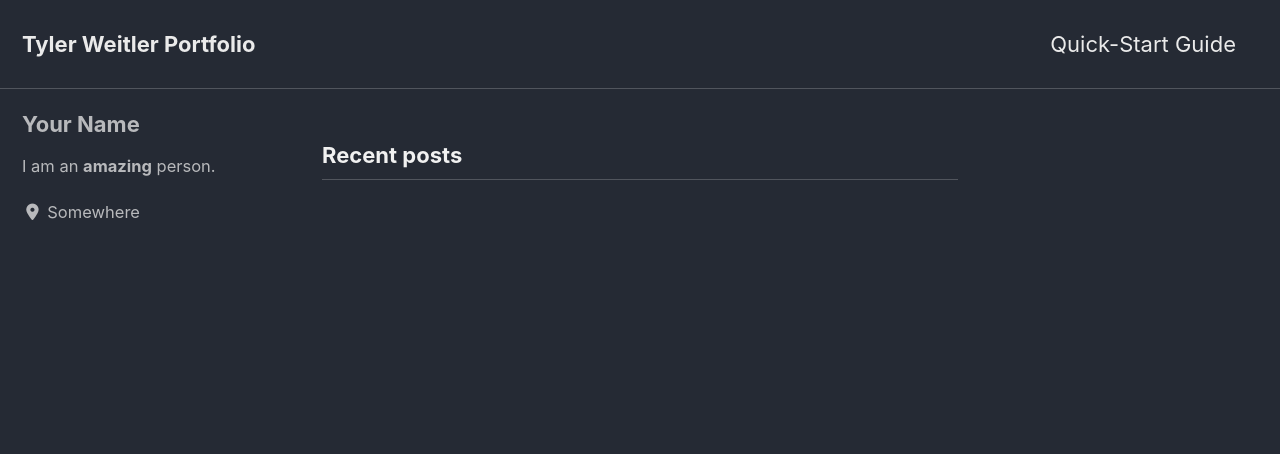
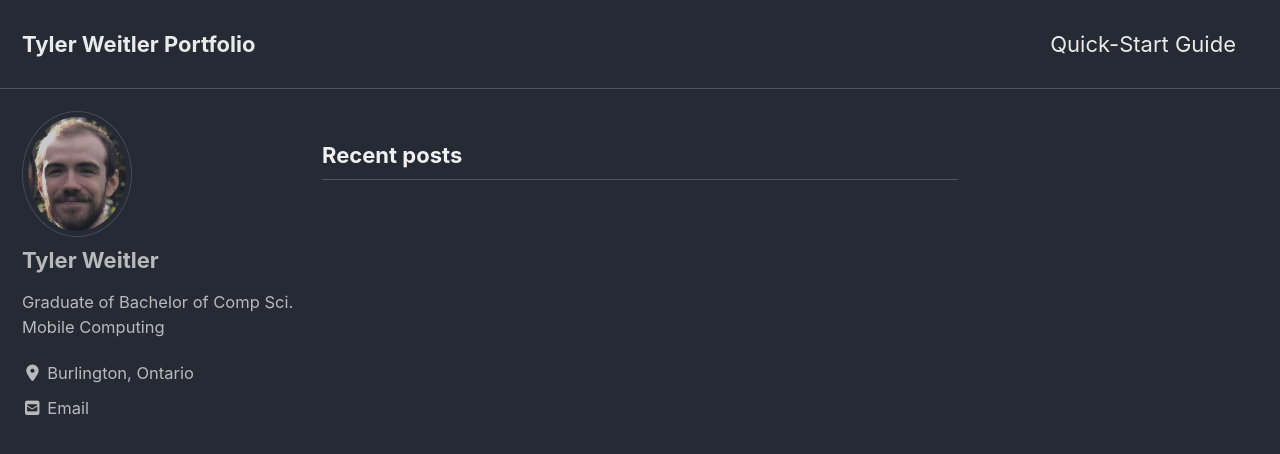
Before and after one commit to WeitlerT/WeitlerT.github.io, a Jekyll site: the page built from index.html, in a window 1280 px wide and 900 px high. Shown: the top 454 px of the window. Built offline with Jekyll 4.4.1, drawn with Linux system fonts in a browser that asks for light colours; cached includes are drawn as plain includes; nearby versions of some CDN libraries; the list of posts is cut into pages by our own code.

Commit message:
Info update

```diff
--- a/_config.yml
+++ b/_config.yml
@@ -20,7 +20,7 @@ title                    : "Tyler Weitler Portfolio"
 title_separator          : "-"
 subtitle                 : # site tagline that appears below site title in masthead
 name                     : "Tyler Weitler"
-description              : "An amazing website."
+description              : "Mobile Computing Portfolio"
 url                      : # the base hostname & protocol for your site e.g. "https://mmistakes.github.io"
 baseurl                  : # the subpath of your site, e.g. "/blog"
 repository               : # GitHub username/repo-name e.g. "mmistakes/minimal-mistakes"
@@ -107,11 +107,11 @@ analytics:
 
 # Site Author
 author:
-  name             : "Your Name"
-  avatar           : # path of avatar image, e.g. "/assets/images/bio-photo.jpg"
-  bio              : "I am an **amazing** person."
-  location         : "Somewhere"
-  email            :
+  name             : "Tyler Weitler"
+  avatar           : /assets/images/image0.jpg
+  bio              : "Graduate of Bachelor of Comp Sci. Mobile Computing"
+  location         : "Burlington, Ontario"
+  email            : "tweitler@gmail.com"
   links:
     - label: "Email"
       icon: "fas fa-fw fa-envelope-square"
```
Also changed, not shown: assets/images/image0.jpg (added).
